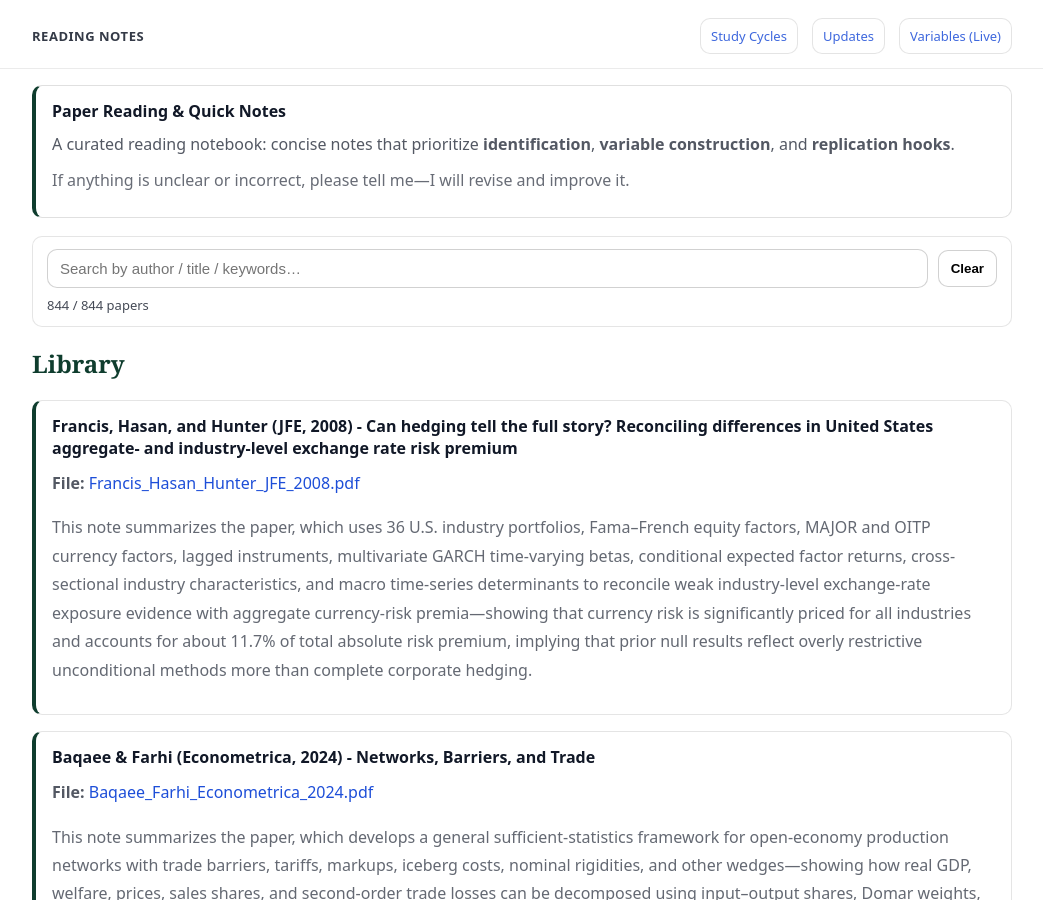
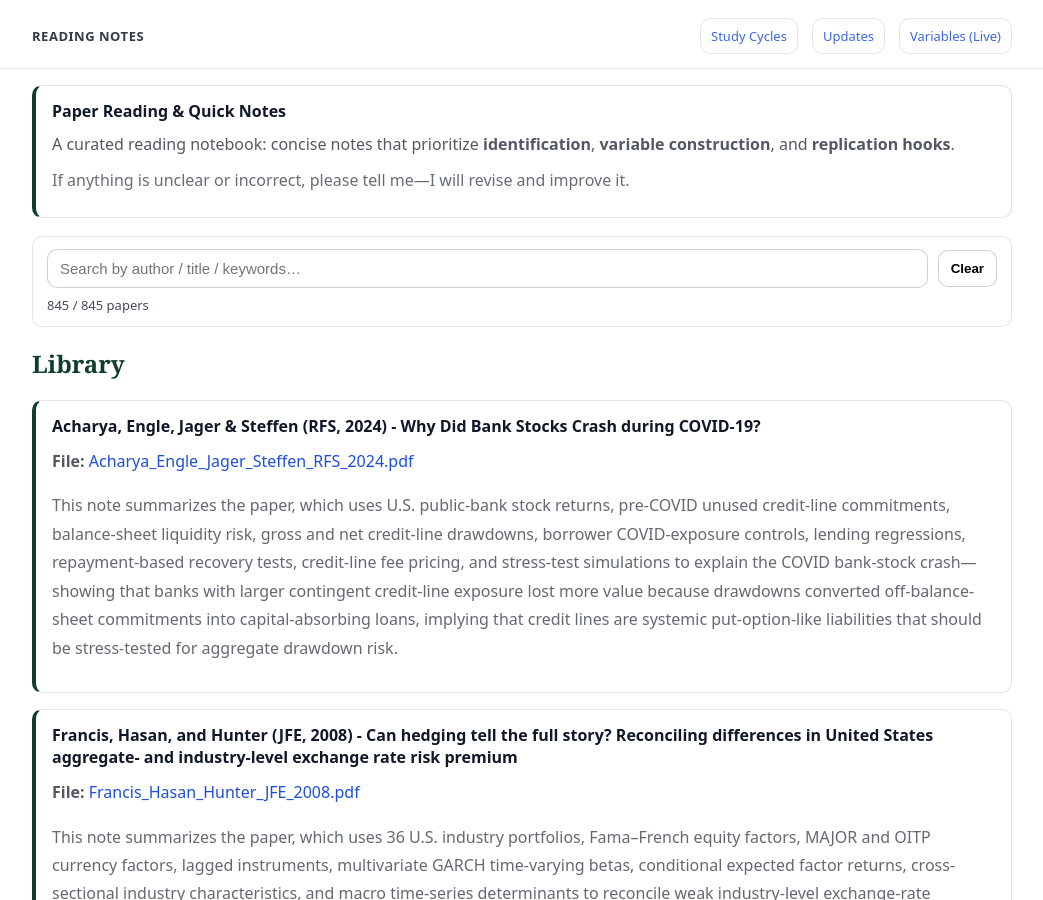
Before and after one commit to yaxinzn/study-archive, a Jekyll site: the page built from reading/index.md, in a window 1280 px wide and 900 px high. Shown: the whole window, without its empty margins (118-1161 px from the left). Built offline with Jekyll 4.4.1, drawn with Linux system fonts in a browser that asks for light colours.

Commit message:
Reading: add/update Acharya_Engle_Jager_Steffen_RFS_2024.pdf

```diff
--- a/_data/reading.yml
+++ b/_data/reading.yml
@@ -1,3 +1,7 @@
+- title: "Acharya, Engle, Jager & Steffen (RFS, 2024) - Why Did Bank Stocks Crash during COVID-19?"
+  file: "Acharya_Engle_Jager_Steffen_RFS_2024.pdf"
+  desc: "This note summarizes the paper, which uses U.S. public-bank stock returns, pre-COVID unused credit-line commitments, balance-sheet liquidity risk, gross and net credit-line drawdowns, borrower COVID-exposure controls, lending regressions, repayment-based recovery tests, credit-line fee pricing, and stress-test simulations to explain the COVID bank-stock crash—showing that banks with larger contingent credit-line exposure lost more value because drawdowns converted off-balance-sheet commitments into capital-absorbing loans, implying that credit lines are systemic put-option-like liabilities that should be stress-tested for aggregate drawdown risk."
+
 - title: "Francis, Hasan, and Hunter (JFE, 2008) - Can hedging tell the full story? Reconciling differences in United States aggregate- and industry-level exchange rate risk premium"
   file: "Francis_Hasan_Hunter_JFE_2008.pdf"
   desc: "This note summarizes the paper, which uses 36 U.S. industry portfolios, Fama–French equity factors, MAJOR and OITP currency factors, lagged instruments, multivariate GARCH time-varying betas, conditional expected factor returns, cross-sectional industry characteristics, and macro time-series determinants to reconcile weak industry-level exchange-rate exposure evidence with aggregate currency-risk premia—showing that currency risk is significantly priced for all industries and accounts for about 11.7% of total absolute risk premium, implying that prior null results reflect overly restrictive unconditional methods more than complete corporate hedging."
```
Also changed, not shown: 1 other file.
